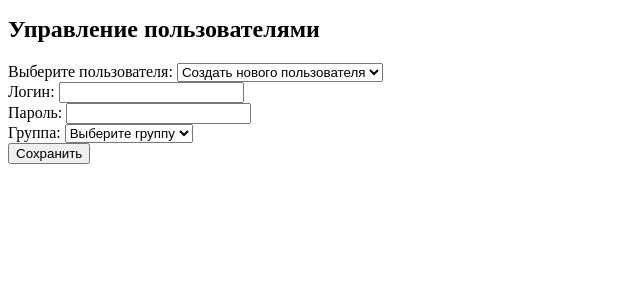
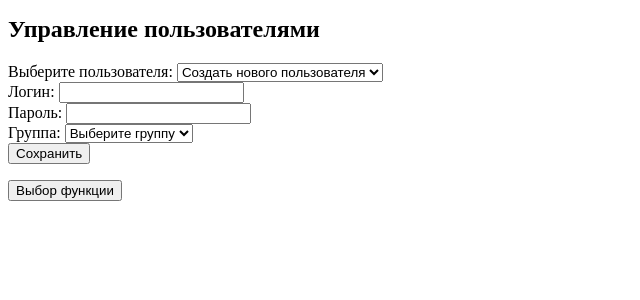
Before and after one commit to F0rest1er/gendalf, a PHP site: page /users.php in a window 1280 px wide. Shown: the part 160-460 px from the top of the page, without its empty margins (0-640 px from the left). Run offline with PHP 8.4, Linux system fonts and the light colour scheme; data comes from the database, SQL or seed files in the repository; data that the repository does not hold is empty.

Commit message:
Add files via upload

```diff
--- a/categories.php
+++ b/categories.php
@@ -48,3 +48,5 @@ echo "</form>";
 
 $conn->close();
 ?>
+
+<button><a href="function.php" style="text-decoration: none; color: black;">Выбор функции</a></button>
--- a/products.php
+++ b/products.php
@@ -74,3 +74,5 @@ echo "</form>";
 
 $conn->close();
 ?>
+
+<button><a href="function.php" style="text-decoration: none; color: black;">Выбор функции</a></button>
--- a/users.php
+++ b/users.php
@@ -113,3 +113,5 @@ echo "</form>";
 
 $conn->close();
 ?>
+
+<button><a href="function.php" style="text-decoration: none; color: black;">Выбор функции</a></button>
```
